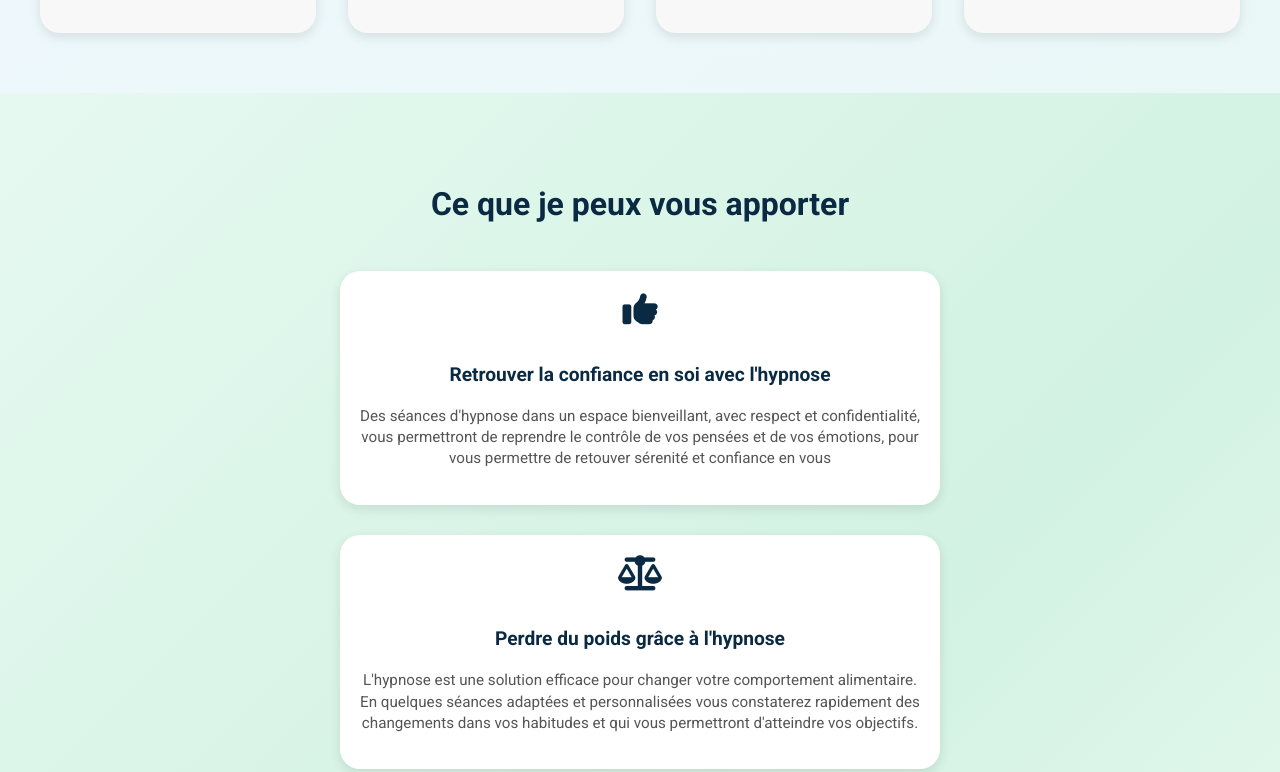
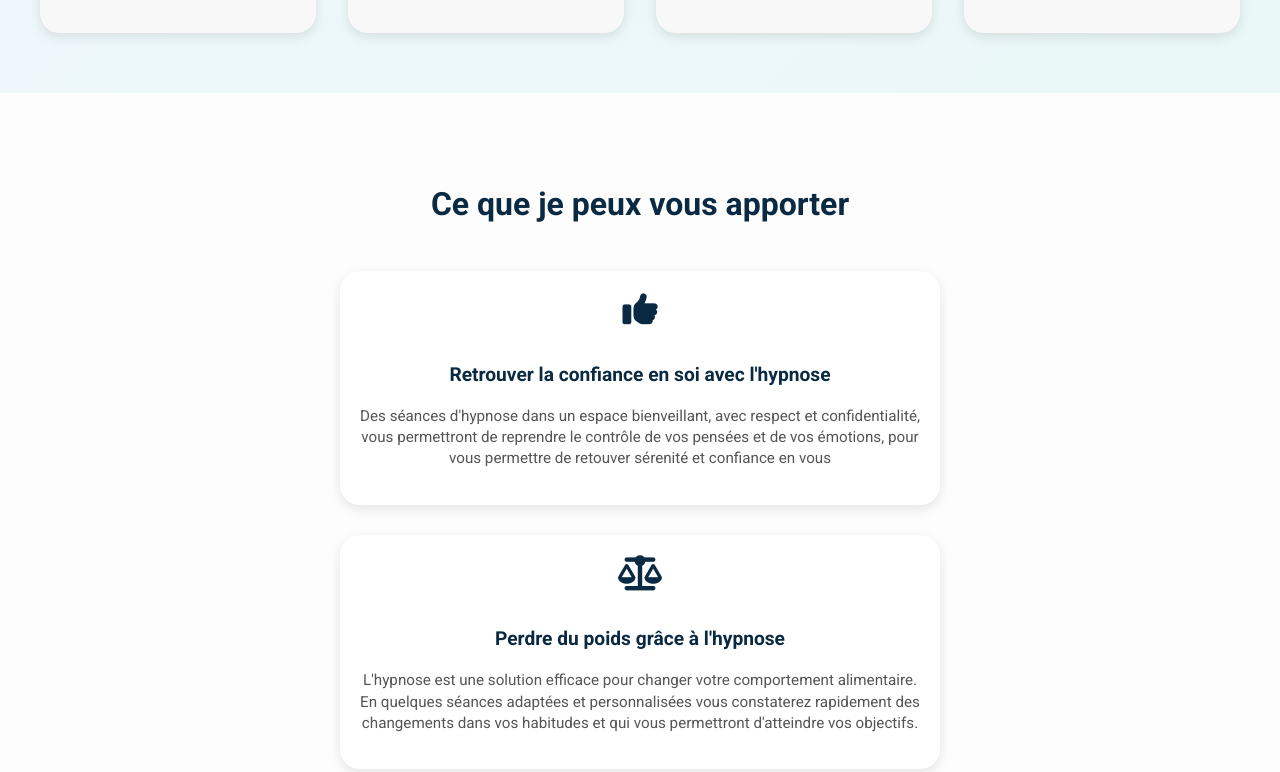
Before and after one commit to hypnotherapiesmalard-dotcom/site-hypnose-et-emdr-concarneau-rosporden, a plain HTML site: page indexcopie.html in a window 1280 px wide. Shown: the part 962-1734 px from the top of the page. Drawn offline with Linux system fonts and the light colour scheme; files whose address does not match are found by name.

Commit message:
Update indexcopie.html CORRRR

```diff
--- a/indexcopie.html
+++ b/indexcopie.html
@@ -85,7 +85,7 @@ h2 { text-align: center; margin-bottom: 40px; font-size: 2rem; }
   /* --- Styles pour la section des atouts --- */
 .atouts-section {
   padding: 60px 20px;
-  background: linear-gradient(135deg, #e6f9f0, #d2f2e3, #f7fff9);
+  background-color: #fdfdfd;
 }
 .atouts-section h2 {
   text-align: center;
```
